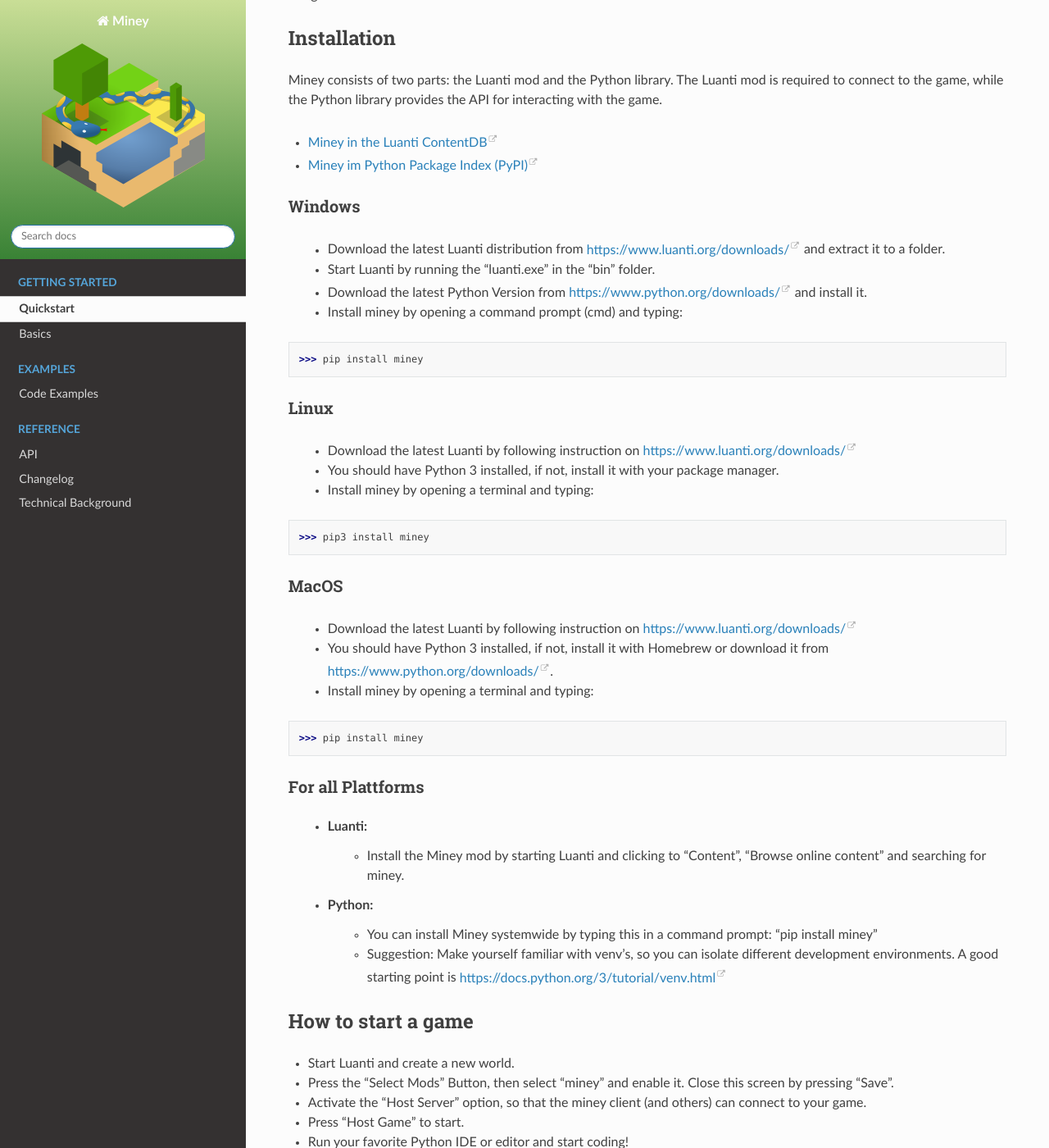
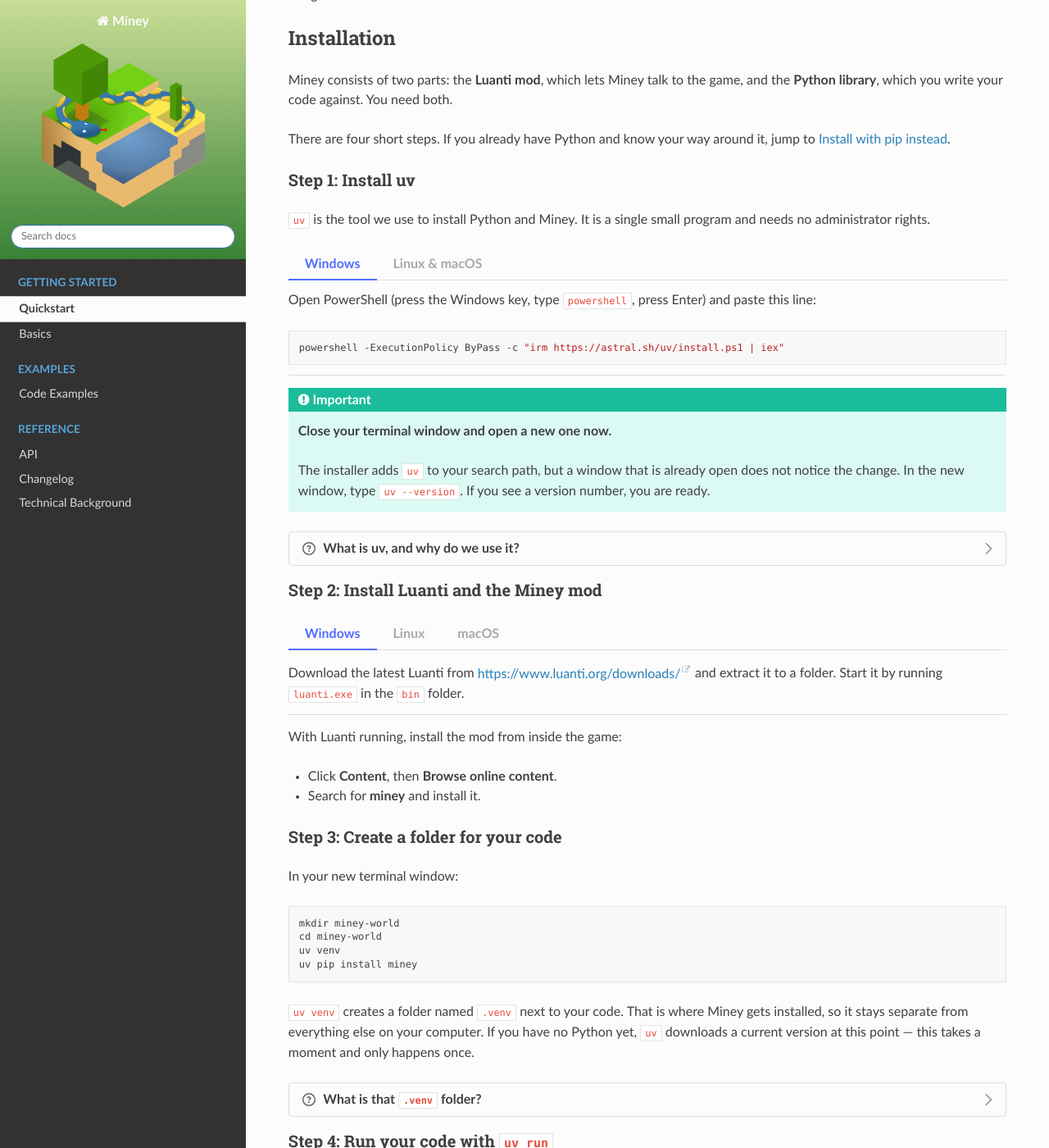
Before and after one commit to miney-py/miney, a Sphinx documentation site: the page built from docs/getting_started/quickstart.rst, in a window 1280 px wide and 1400 px high, scrolled down 435 px. Shown: the whole window at 82% size. Built offline with Sphinx 7.4.7 and the Read the Docs theme 3.1.0, drawn with Linux system fonts in a browser that asks for light colours; some of the changed text lies outside the part shown.

Commit message:
docs: Rewrite quickstart around uv, require Python 3.10+
The old install instructions were broken for beginners: plain "pip
install" fails with "externally-managed-environment" on current Linux
distributions and Homebrew Python, and the doc asked newcomers to learn
venv before writing a line of code.

The quickstart now uses uv as the main path, in four numbered steps,
with side information in collapsible boxes so the happy path stays
short:

- uv installs Python itself, without administrator rights
- "uv venv" plus "uv pip install miney" gives a visible .venv the user
  never has to activate
- every command is "uv run", because uv-managed interpreters are
  deliberately not on PATH; on Windows plain "python" opens the
  Microsoft Store instead
- the three near-identical platform sections become tab-sets
- the pip route is kept as an alternative for existing setups

python_requires was '>=3.6', but PEP 604 unions in evaluated annotations
(player.py, nodes.py, chat.py) make 3.10 the real minimum - on 3.9 pip
installed happily and the first import raised TypeError.

Also fixes two wrong examples: Nodes.set takes a Node, not a Point plus
a name, and a player reprs as <Luanti Player "...">, and one short title
underline, so the docs build without warnings.

```diff
--- a/docs/examples.rst
+++ b/docs/examples.rst
@@ -61,7 +61,7 @@
       :linenos:
 
 Choreography Showcase (`choreography.py`)
-----------------------------------------
+-----------------------------------------
 
 Demonstrates a multi-client solar-system choreography using multiple Luanti clients with Player.move(). Ensure the server is running. Clients will connect as 'dancer_1' to 'dancer_<N>'. On first connection, you may need to grant them 'miney' and 'noclip' privileges.
 
--- a/docs/getting_started/quickstart.rst
+++ b/docs/getting_started/quickstart.rst
@@ -17,50 +17,158 @@
 Installation
 ------------
 
-Miney consists of two parts: the Luanti mod and the Python library. The Luanti mod is required to connect to the game, while the Python library provides the API for interacting with the game.
+Miney consists of two parts: the **Luanti mod**, which lets Miney talk to the game, and the **Python library**, which
+you write your code against. You need both.
 
-* `Miney in the Luanti ContentDB <https://content.luanti.org/packages/Miney/miney/>`_
-* `Miney im Python Package Index (PyPI) <https://pypi.org/project/miney/>`_
+There are four short steps. If you already have Python and know your way around it, jump to
+:ref:`Install with pip instead <already-have-python>`.
 
 
-Windows
-^^^^^^^
+Step 1: Install uv
+^^^^^^^^^^^^^^^^^^
 
- * Download the latest Luanti distribution from https://www.luanti.org/downloads/ and extract it to a folder.
- * Start Luanti by running the "luanti.exe" in the "bin" folder.
- * Download the latest Python Version from https://www.python.org/downloads/ and install it.
- * Install miney by opening a command prompt (cmd) and typing:
+``uv`` is the tool we use to install Python and Miney. It is a single small program and needs no administrator rights.
 
->>> pip install miney
+.. tab-set::
 
-Linux
-^^^^^
+   .. tab-item:: Windows
 
- * Download the latest Luanti by following instruction on https://www.luanti.org/downloads/
- * You should have Python 3 installed, if not, install it with your package manager.
- * Install miney by opening a terminal and typing:
+      Open PowerShell (press the Windows key, type ``powershell``, press Enter) and paste this line:
 
->>> pip3 install miney
+      .. code-block:: powershell
 
-MacOS
-^^^^^
+         powershell -ExecutionPolicy ByPass -c "irm https://astral.sh/uv/install.ps1 | iex"
 
- * Download the latest Luanti by following instruction on https://www.luanti.org/downloads/
- * You should have Python 3 installed, if not, install it with Homebrew or download it from https://www.python.org/downloads/.
- * Install miney by opening a terminal and typing:
+   .. tab-item:: Linux & macOS
 
->>> pip install miney
+      Open a terminal and paste this line:
+
+      .. code-block:: bash
+
+         curl -LsSf https://astral.sh/uv/install.sh | sh
+
+.. important::
+
+   **Close your terminal window and open a new one now.**
+
+   The installer adds ``uv`` to your search path, but a window that is already open does not notice the change.
+   In the new window, type ``uv --version``. If you see a version number, you are ready.
+
+.. dropdown:: What is uv, and why do we use it?
+   :icon: question
+
+   ``uv`` installs Python for you, keeps each of your projects separate, and downloads libraries like Miney.
+   It replaces a handful of tools you would otherwise have to learn first (``python.org`` installer, ``pip``,
+   ``venv``).
+
+   We recommend it because it removes the three things that most often stop beginners before they write a single
+   line of code:
+
+   * **No Python installation puzzle.** ``uv`` downloads Python itself, into your user folder, without
+     administrator rights. Nothing on your system is changed or overwritten.
+   * **No "externally managed environment" error.** On current Linux distributions and on macOS with Homebrew,
+     the plain ``pip install miney`` fails with exactly that message. ``uv`` does not run into it.
+   * **No virtual environment ceremony.** You get one, but you never have to activate it.
+
+   ``uv`` is not required to use Miney — it is a normal Python package. See
+   :ref:`Install with pip instead <already-have-python>` if you prefer your own setup.
 
 
-For all Plattforms
-^^^^^^^^^^^^^^^^^^
+Step 2: Install Luanti and the Miney mod
+^^^^^^^^^^^^^^^^^^^^^^^^^^^^^^^^^^^^^^^^
 
- * **Luanti**:
-    * Install the Miney mod by starting Luanti and clicking to "Content", "Browse online content" and searching for miney.
- * **Python**:
-    * You can install Miney systemwide by typing this in a command prompt: "pip install miney"
-    * Suggestion: Make yourself familiar with venv's, so you can isolate different development environments.
-      A good starting point is https://docs.python.org/3/tutorial/venv.html
+.. tab-set::
+
+   .. tab-item:: Windows
+
+      Download the latest Luanti from https://www.luanti.org/downloads/ and extract it to a folder.
+      Start it by running ``luanti.exe`` in the ``bin`` folder.
+
+   .. tab-item:: Linux
+
+      Follow the instructions for your distribution on https://www.luanti.org/downloads/.
+
+   .. tab-item:: macOS
+
+      Follow the macOS instructions on https://www.luanti.org/downloads/.
+
+With Luanti running, install the mod from inside the game:
+
+* Click **Content**, then **Browse online content**.
+* Search for **miney** and install it.
+
+Step 3: Create a folder for your code
+^^^^^^^^^^^^^^^^^^^^^^^^^^^^^^^^^^^^^
+
+In your new terminal window:
+
+.. code-block:: text
+
+   mkdir miney-world
+   cd miney-world
+   uv venv
+   uv pip install miney
+
+``uv venv`` creates a folder named ``.venv`` next to your code. That is where Miney gets installed, so it stays
+separate from everything else on your computer. If you have no Python yet, ``uv`` downloads a current version at
+this point — this takes a moment and only happens once.
+
+.. dropdown:: What is that ``.venv`` folder?
+   :icon: question
+
+   A *virtual environment*: a private Python installation belonging to this one project. Libraries you install
+   here cannot break another project, and another project cannot break this one.
+
+   You never have to activate or even open it — ``uv run`` (next step) finds it on its own. If you delete the
+   folder, ``uv venv`` and ``uv pip install miney`` recreate it.
+
+Step 4: Run your code with ``uv run``
+^^^^^^^^^^^^^^^^^^^^^^^^^^^^^^^^^^^^^
+
+Save your Python file in the ``miney-world`` folder and start it like this:
+
+.. code-block:: text
+
+   uv run world.py
+
+.. warning::
+
+   Start your scripts with ``uv run world.py``, **not** with ``python world.py``.
+
+   Only ``uv run`` knows about the ``.venv`` folder from step 3. Plain ``python`` either does not exist yet or is
+   a different Python that has never heard of Miney, and you get ``ModuleNotFoundError: No module named 'miney'``.
+
+.. dropdown:: On Windows, ``python`` may open the Microsoft Store
+   :icon: alert
+
+   Windows ships a placeholder named ``python.exe``. If you have never installed Python from python.org, typing
+   ``python`` opens the Microsoft Store instead of starting Python — even though ``uv`` just downloaded a perfectly
+   good Python for you.
+
+   That Python lives in your user folder and is deliberately kept out of your search path, so that it cannot
+   interfere with anything else on your system. ``uv run`` addresses it directly. This is why every command in
+   this documentation starts with ``uv run``.
+
+.. _already-have-python:
+
+.. dropdown:: Already have Python? Install with pip instead
+   :icon: tools
+
+   Miney is a normal package on PyPI and needs **Python 3.10 or newer**:
+
+   .. code-block:: text
+
+      python -m venv .venv
+      .venv\Scripts\activate      # Windows
+      source .venv/bin/activate   # Linux and macOS
+      pip install miney
+
+   Then run your scripts with ``python world.py`` as usual, and read every ``uv run python`` in this
+   documentation as plain ``python``.
+
+   If ``pip install`` fails with ``error: externally-managed-environment``, your system Python is protected
+   against direct installation. Create the virtual environment as shown above, or use ``uv``.
+
 
 How to start a game
 -------------------
@@ -84,13 +192,18 @@
       :language: python
       :linenos:
 
-Just copy the code in a file named `check_setup.py` and open a terminal in the same folder and type this into it:
+Copy the code into a file named ``check_setup.py`` inside your ``miney-world`` folder, make sure your Luanti world
+is running, and start it:
 
->>> python check_setup.py
-...
-2025-08-11 01:03:43 | INFO     | ✅ Verification successful. Miney appears to be correctly set up!
-2025-08-11 01:03:44 | INFO     | Disconnecting from server
-2025-08-11 01:03:44 | INFO     | Script finished.
+.. code-block:: text
+
+   uv run check_setup.py
+
+.. code-block:: text
+
+   2025-08-11 01:03:43 | INFO     | ✅ Verification successful. Miney appears to be correctly set up!
+   2025-08-11 01:03:44 | INFO     | Disconnecting from server
+   2025-08-11 01:03:44 | INFO     | Script finished.
 
 This is the best way to confirm your setup before diving into more complex projects. You can find this and other examples in the :doc:`../examples` section.
 
@@ -117,10 +230,16 @@
 
 Miney is designed to be highly interactive, making it perfect for use in a Python REPL (Read-Eval-Print Loop) or an IDE like IDLE. This allows you to explore the game world and the Miney API without needing to write and run a full script—an excellent way for beginners to learn and experiment.
 
+Start the interactive shell from your ``miney-world`` folder with:
+
+.. code-block:: text
+
+   uv run python
+
 .. note::
 
    IDLE is Python's Integrated Development and Learning Environment and is included with every Python installation.
-   You can start it from your command line by typing ``python -m idlelib.idle``.
+   Start it with ``uv run python -m idlelib.idle``.
 
 A key feature is dynamic auto-completion. Miney fetches information like node types and online player names from the server and makes them available for tab-completion in modern Python shells.
 
@@ -135,7 +254,7 @@
    lt.players.miney          lt.players.HumanPlayer          lt.players.Player3
    >>>
    >>> lt.players.HumanPlayer
-   <miney.player.PlayerIterable object at 0x000001AD4F56F4D0>
+   <Luanti Player "HumanPlayer">
    >>> lt.players.HumanPlayer.position
    <Luanti Point(x=-145.0, y=6.0, z=-243.0)>
 
--- a/setup.py
+++ b/setup.py
@@ -30,5 +30,5 @@
         "Operating System :: OS Independent",
         "Topic :: Games/Entertainment"
     ],
-    python_requires='>=3.6',
+    python_requires='>=3.10',
 )
```
Also changed, not shown: other parts of docs/getting_started/quickstart.rst (+2 -2 lines), README.md (+2 -26 lines).
